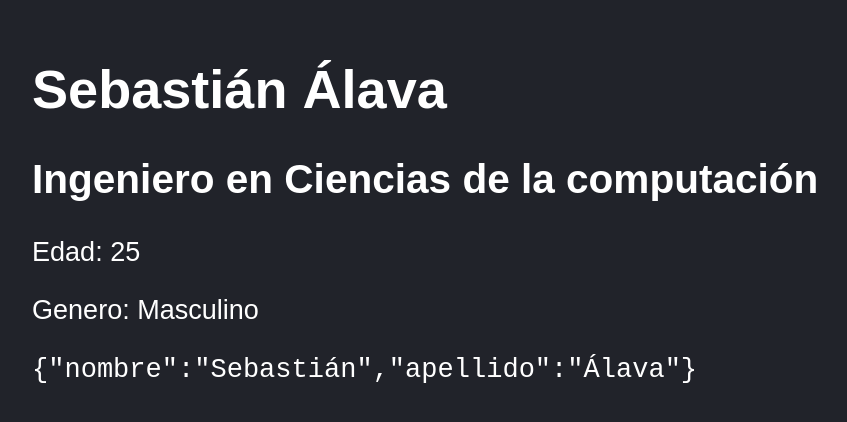
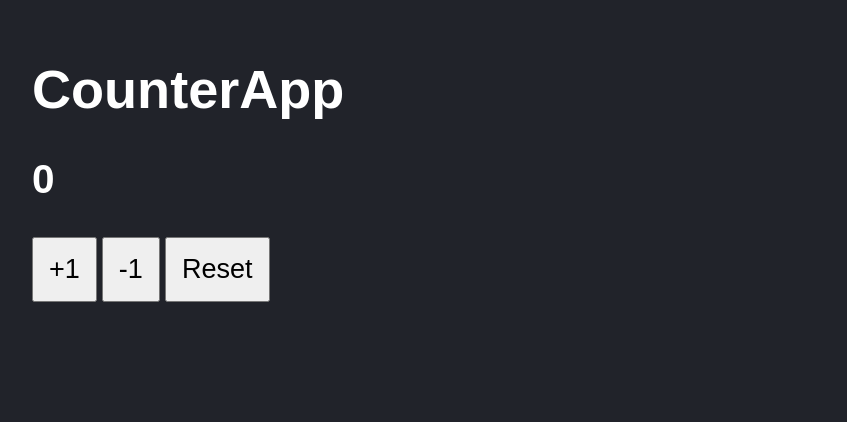
Before and after one commit to sebastian461/react-counter-app, a React (Vite) app: page / in a window 1280 px wide. Shown: the part 126-548 px from the top of the page, without its empty margins (116-963 px from the left). Built offline with nearby package versions, Linux system fonts and the light colour scheme.

Commit message:
Testing en CounterApp

```diff
--- a/src/CounterApp.jsx
+++ b/src/CounterApp.jsx
@@ -33,7 +33,9 @@ export const CounterApp = ({ value }) => {
       {/* Está es la sintaxis para agregar eventos, en este caso un evento click */}
       <button onClick={handleAdd}>+1</button>
       <button onClick={handleLess}>-1</button>
-      <button onClick={handleRest}>Reset</button>
+      <button aria-label="btn-reset" onClick={handleRest}>
+        Reset
+      </button>
     </>
   );
 };
--- a/src/main.jsx
+++ b/src/main.jsx
@@ -8,7 +8,7 @@ import { CounterApp } from "./CounterApp";
 /* Esta es la sintaxis a seguir para renderizar los componentes en el index.html a traves del modo estricto */
 ReactDOM.createRoot(document.getElementById("root")).render(
   <React.StrictMode>
-    <FirstApp edad={25} genero="Masculino" />
-    {/* <CounterApp value={0}></CounterApp> */}
+    {/* <FirstApp edad={25} genero="Masculino" /> */}
+    <CounterApp value={0}></CounterApp>
   </React.StrictMode>
 );
```
Also changed, not shown: 2 other files (tests, documents, lock files or other folders).
